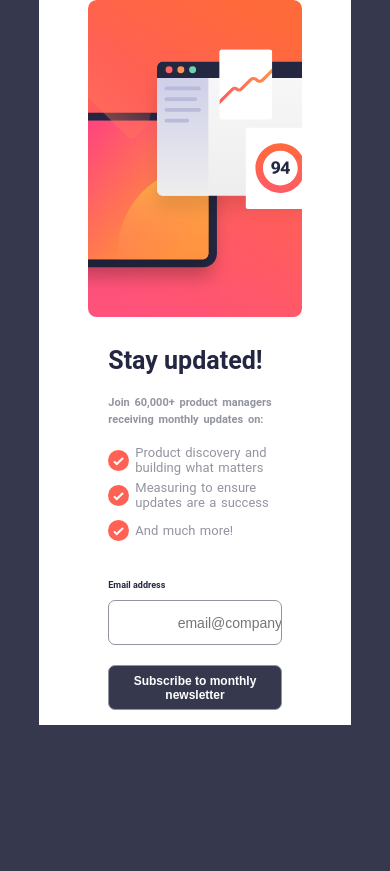
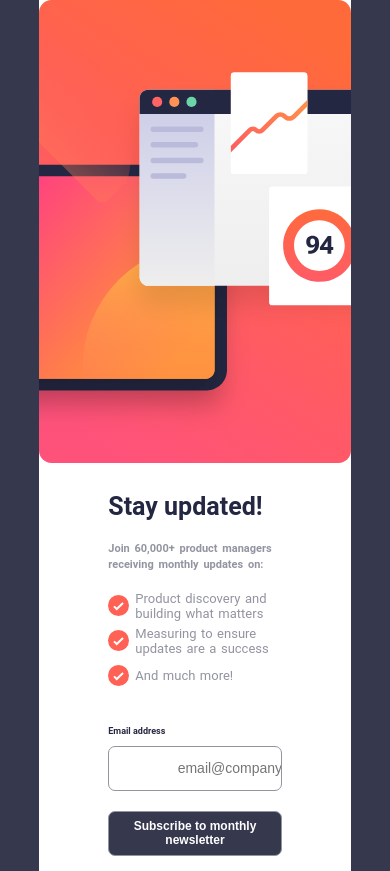
Before and after one commit to kennsawyerr/newsletter-sign-up-with-success-message-vanillajs, a plain HTML site: page index.html in a window 390 px wide. Before the commit the page ends 844 px from the top, so only its background shows below. Drawn offline with Linux system fonts and the light colour scheme.

Commit message:
modified:   style.css

```diff
--- a/style.css
+++ b/style.css
@@ -170,7 +170,6 @@ button {
   line-height: 1.5;
 }
 
-
 /* modal */
 
 .successMessage {
@@ -224,7 +223,7 @@ label {
   }
 
   .img-cont {
-    width: 214px;
+    width: 100%;
     margin: 0;
     padding: 0;
     border-radius: 0;
```
